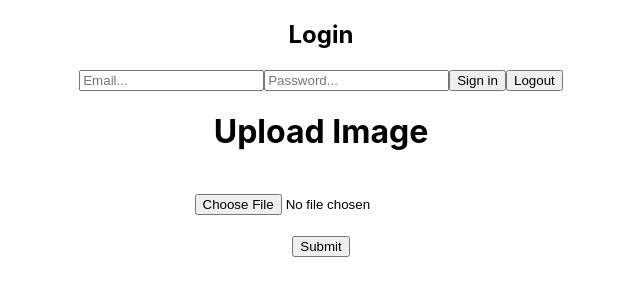
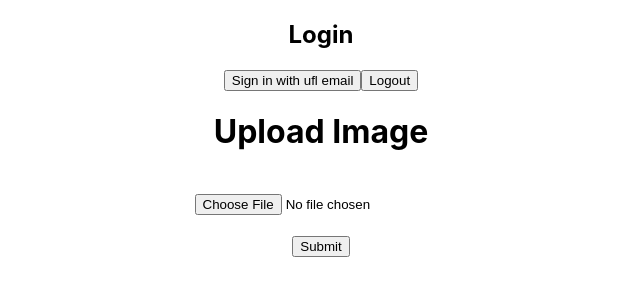
Before and after one commit to StrBoll/OpenDermatology, a React (Create React App) app in the folder react-app/: page /login in a window 1280 px wide. Shown: the top 300 px of the page, without its empty margins (319-959 px from the left). Built offline with nearby package versions, Linux system fonts and the light colour scheme.

Commit message:
email sign in with ufl email

```diff
--- a/react-app/src/components/loginForm.js
+++ b/react-app/src/components/loginForm.js
@@ -1,43 +1,42 @@
-// src/components/LoginForm.js
 import { auth, googleprovider } from '../config/firebase-config';
-import { signInWithPopup, signOut} from 'firebase/auth'
+import { signInWithPopup, signOut } from 'firebase/auth';
 import React, { useState } from 'react';
 
 export const LoginForm = ({ onLogin }) => {
-const [email, setEmail] = useState("");
-const [password, setPassword] = useState("");
 
 
+  const user = auth.currentUser;
+  if (user) {
+    console.log(user.email);
+  } else {
+    console.log("No user is logged in");
+  }
+
   const signIn = async () => {
-  try{
+    try {
       await signInWithPopup(auth, googleprovider);
-  } catch (err){
+
+      if (onLogin) {
+        onLogin(auth.currentUser);
+      }
+    } catch (err) {
       console.error(err);
     }
-
-
   };
 
   const signout = async () => {
-  try{
+    try {
       await signOut(auth);
-  } catch (err){
+    } catch (err) {
       console.error(err);
     }
-
-
   };
-
 
   return (
     <div>
-      <input placeholder='Email...'
-      onChange={(e) => setEmail(e.target.value)}/>
-      <input placeholder='Password...'
-      onChange={(e) => setPassword(e.target.value)}/>
-      <button onClick={signIn}>Sign in</button>
+
+      <button onClick={signIn}>Sign in with ufl email</button>
       <button onClick={signout}>Logout</button>
-
     </div>
   );
 };
```
Lines whose indentation alone changed are shown as unchanged.
